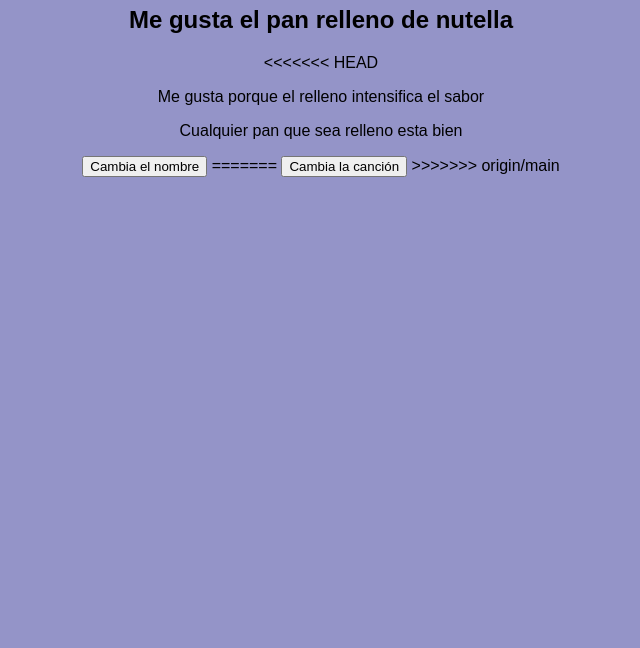
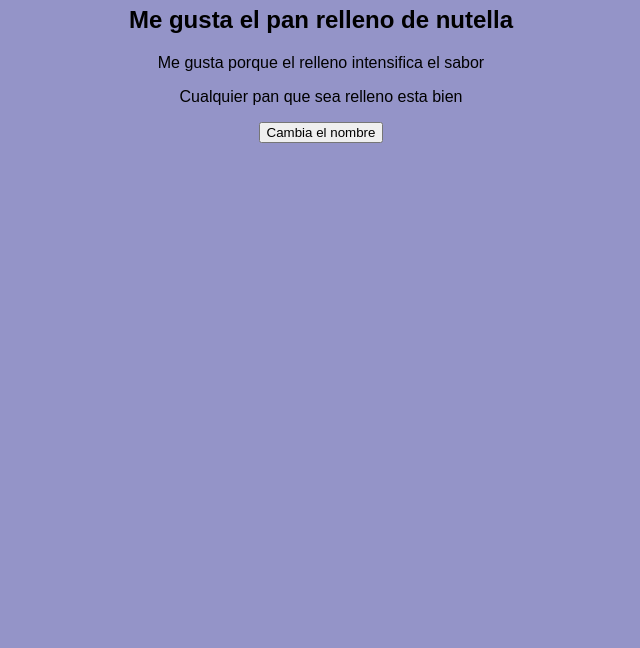
Before and after one commit to RocioB14/Ch54-miPrimerRepo, a plain HTML site: page index.html in a window 1280 px wide. Shown: the part 152-800 px from the top of the page, without its empty margins (319-959 px from the left). Drawn offline with Linux system fonts and the light colour scheme.

Commit message:
fix:lineasde conflicto

```diff
--- a/index.html
+++ b/index.html
@@ -8,13 +8,9 @@
 <body>
   <h1>Hola Kitty</h1>
   <h2>Me gusta el pan relleno de nutella</h2>
-<<<<<<< HEAD
   <p>Me gusta porque el relleno intensifica el sabor</p>
   <p>Cualquier pan que sea relleno esta bien</p>
   <button>Cambia el nombre</button>
-=======
-  <button>Cambia la canción</button>
->>>>>>> origin/main
 </body>
 
 </html>
```
